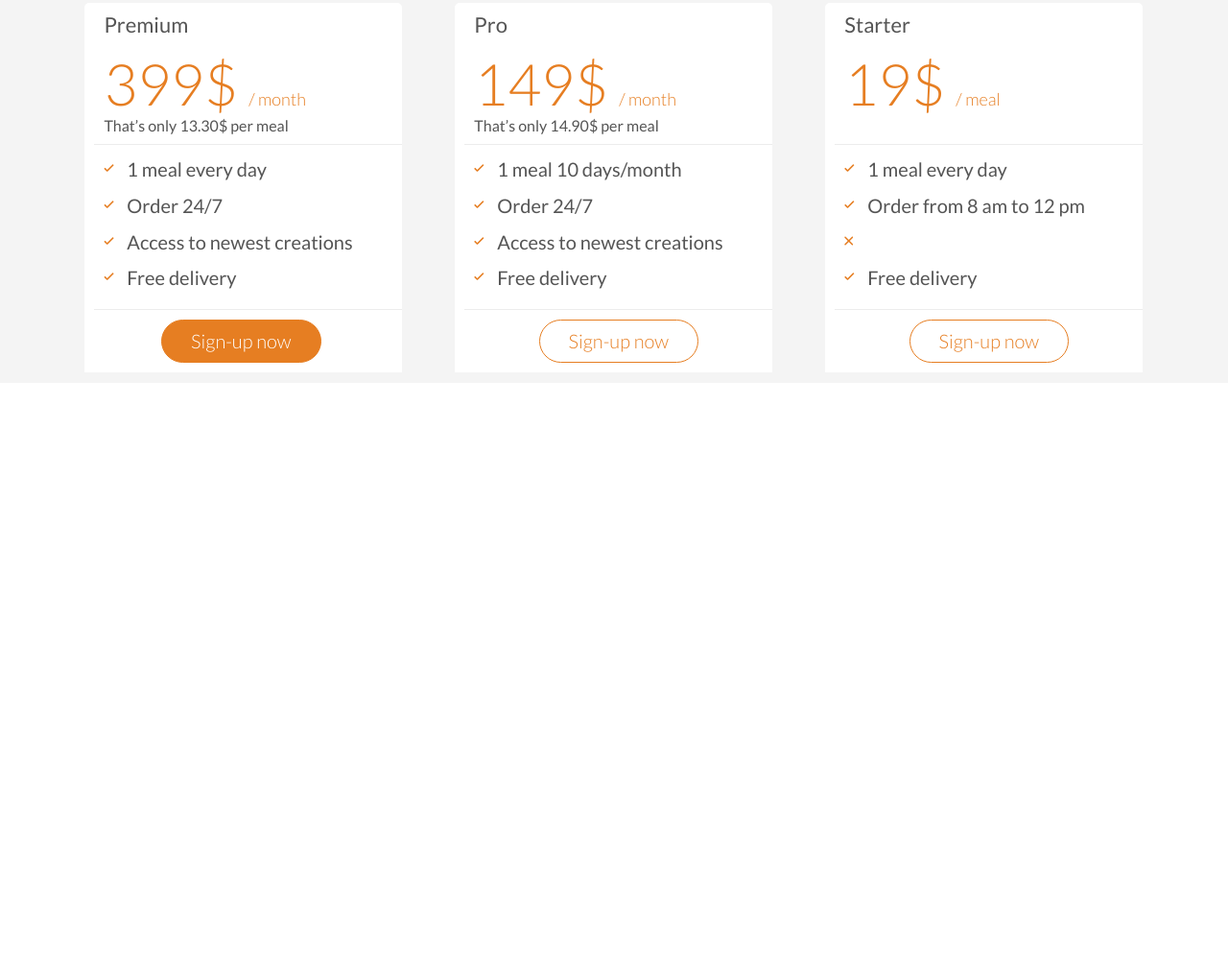
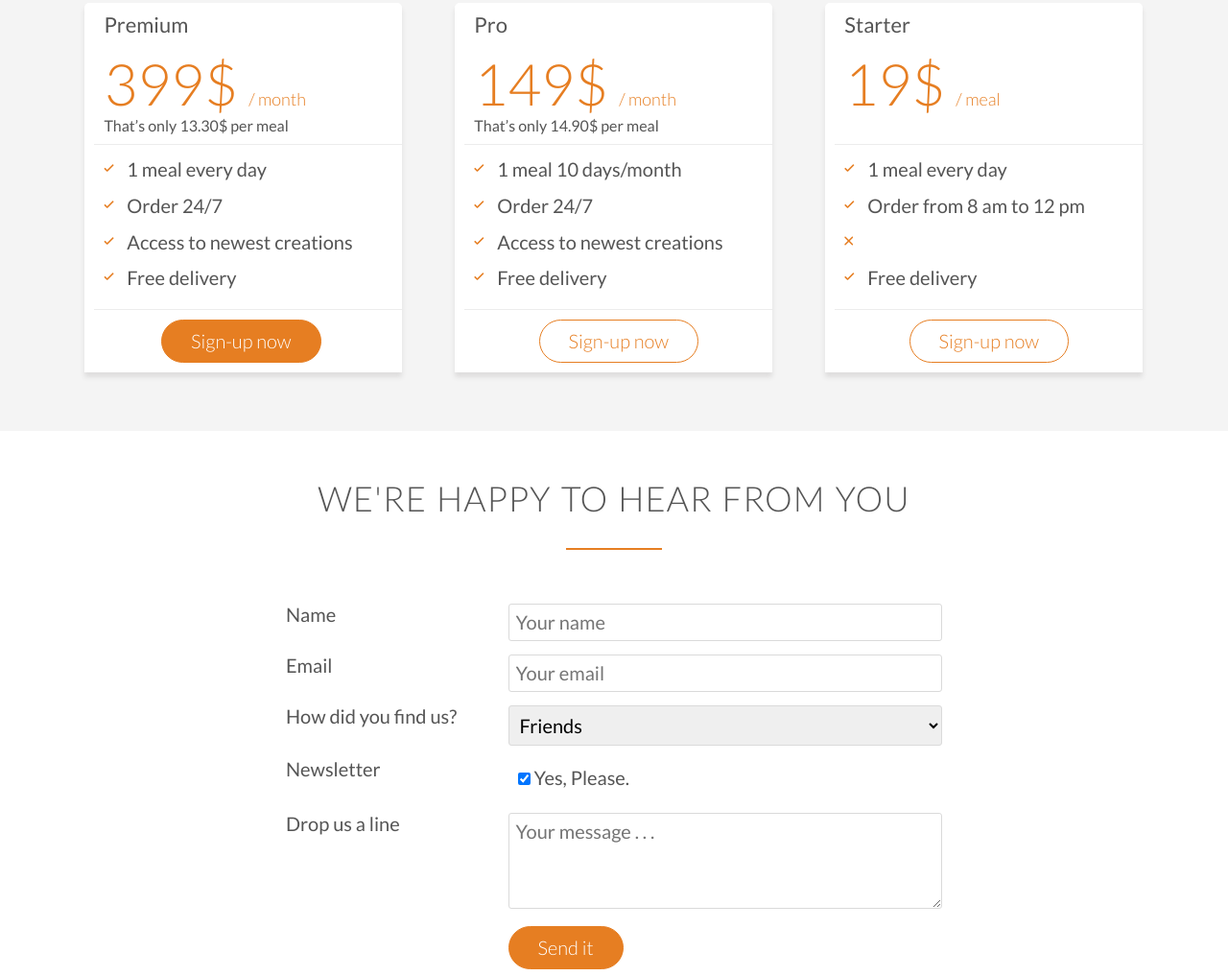
Before and after one commit to Ebrahemsamer2/Omnifood, a plain HTML site: page index.html in a window 1280 px wide. Shown: the part 3851-4868 px from the top of the page at 96% size. Before the commit the page ends 4250 px from the top, so only its background shows below. Drawn offline with Linux system fonts and the light colour scheme.

Commit message:
Adding contact form section

```diff
--- a/index.html
+++ b/index.html
@@ -294,7 +294,70 @@
 			</div>
 		</div>
 	</section>
+	<section class="contact">
+		<div class="row">
+			<h2>We're happy to hear from you</h2>
+		</div>
+		<div class="row">
+			<form method="post" class="contact-form" action="#" >
+				<div class="row">
+					<div class="col span-1-of-3">
+							<label for="name">Name</label>
+					</div>
+					<div class="col span-2-of-3">
+						<input type="text" name="name" id="name" placeholder="Your name" required>
+					</div>
+				</div>
 
+				<div class="row">
+					<div class="col span-1-of-3">
+						<label for="email">Email</label>
+					</div>
+					<div class="col span-2-of-3">
+						<input type="email" name="email" id="email" placeholder="Your email" required>
+					</div>
+				</div>
+				<div class="row">
+					<div class="col span-1-of-3">
+						<label for="find-us">How did you find us?</label>
+					</div>
+					<div class="col span-2-of-3">
+						<select id="find-us" name="find-us">
+							<option selected>Friends</option>
+							<option>FaceBook</option>
+							<option>Youtube</option>
+							<option>Others</option>
+						</select>
+					</div>
+				</div>
+				<div class="row">
+					<div class="col span-1-of-3">
+						<label for="newsletter">Newsletter</label>
+					</div>
+					<div class="col span-2-of-3">
+						<input type="checkbox" name="newsletter" id="newsletter" checked required>
+						Yes, Please.
+					</div>
+				</div>
+				<div class="row">
+					<div class="col span-1-of-3">
+						<label for="message">Drop us a line</label>
+					</div>
+					<div class="col span-2-of-3">
+						<textarea placeholder="Your message . . . " name="message"></textarea>
+					</div>
+				</div>
+				<div class="row">
+					<div class="col span-1-of-3">
+						<label for="email">&nbsp;</label>
+					</div>
+					<div class="col span-2-of-3">
+						<input type="submit" value="Send it" class="btn btn-full">
+					</div>
+				</div>
+			</form>
+		</div>
+	</section>
 <script type="text/javascript" src="vendors/js/jquery.js"></script>
 <script type="text/javascript" src="vendors/js/popper.min.js"></script>
 <script type="text/javascript" src="resources/js/main.js"></script>
@@ -303,6 +366,4 @@
 <!--
 
 
-
-Free delivery
 -->
--- a/resources/css/style.css
+++ b/resources/css/style.css
@@ -345,7 +345,7 @@ section.cities .city-feature a:active {
 
 .plans {
 	padding-top: 60px;
-	background-color: #f4f4f4;
+	background-color: #f4f4f4;padding-bottom: 50px;
 }
 .plans .plan {
 	background: #FFF;
@@ -354,6 +354,7 @@ section.cities .city-feature a:active {
 	padding-left: 10px;
 	border-top-right-radius: 5px;
 	border-top-left-radius: 5px;
+	box-shadow: 0 5px 5px #dedddd;
 }
 .plans .plan h3 {
 	font-weight: 400;
@@ -390,3 +391,32 @@ section.cities .city-feature a:active {
 	margin-bottom: 10px;
 }
 /* End Plans  Section */
+
+/* Start Contact Form */
+
+.contact {
+	margin-top: 50px;
+}
+.contact form {
+	width: 60%;
+	margin-left: 20%;
+}
+input[type='text'],
+input[type='email'],
+select,
+textarea {
+	width: 100%;
+	padding: 7px;
+	border-radius: 3px;
+	border: 1px solid #dadada;
+}
+.contact form textarea {
+	height: 100px;
+}
+.contact form input[type='checkbox'] {
+	margin: 15px 0 15px 10px;
+}
+.contact form input[type='submit'] {
+	cursor: pointer;
+}
+/* End Contact Form */
```
